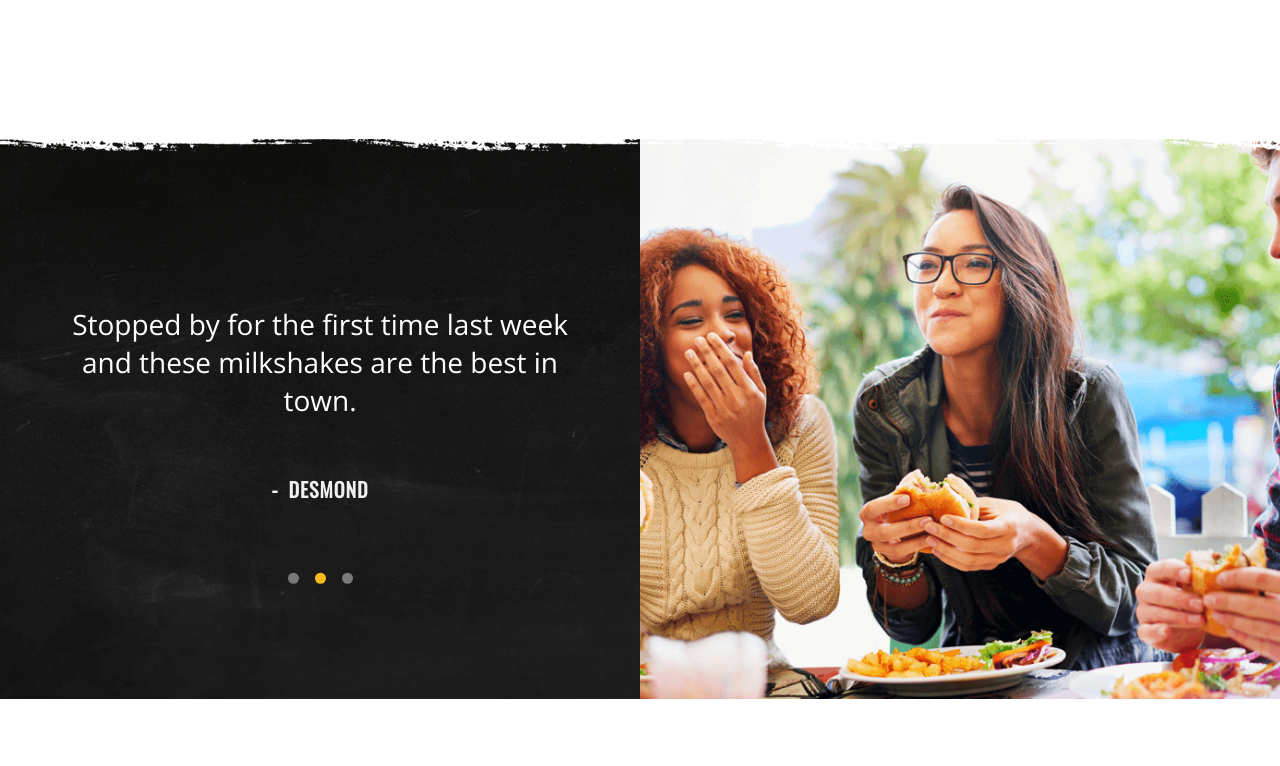
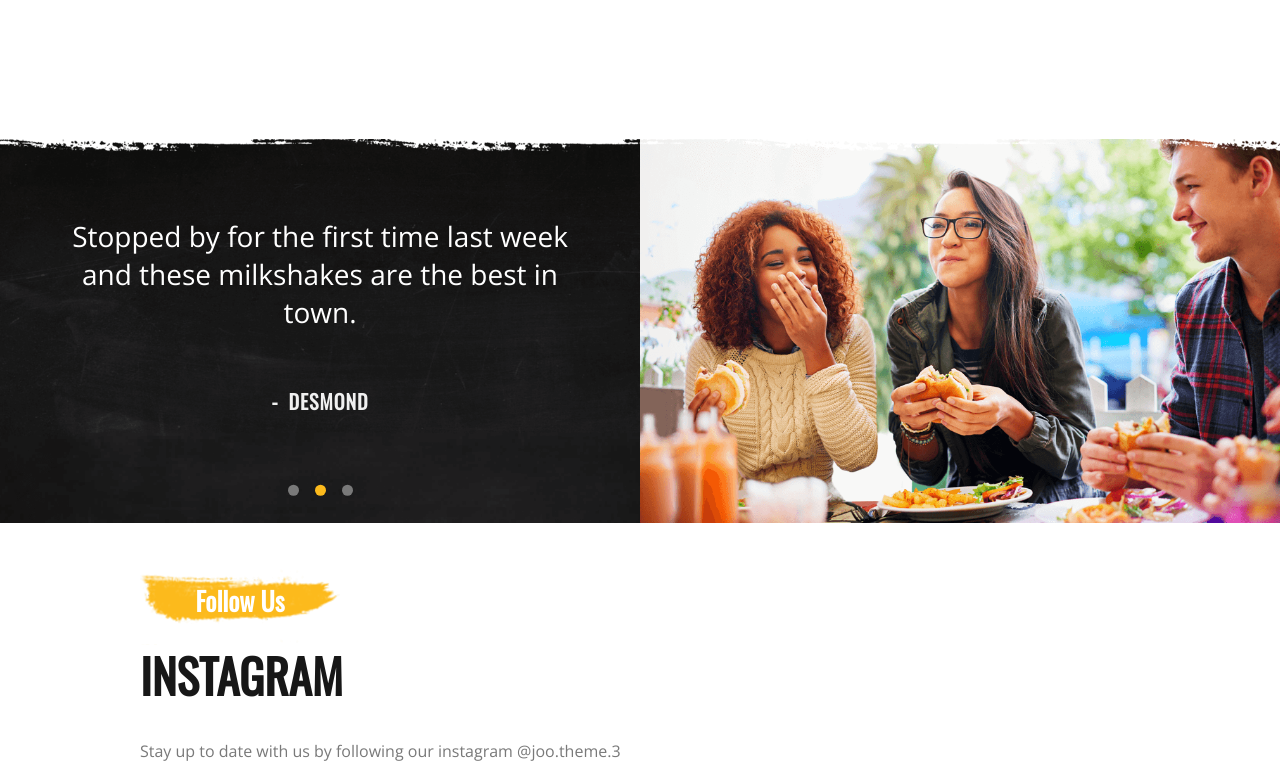
Before and after one commit to jisanjung/Joos, a website built with webpack: page index.html in a window 1280 px wide. Shown: the part 2789-3555 px from the top of the page. Before the commit the page ends 3520 px from the top, so only its background shows below. Built offline with nearby package versions, Linux system fonts and the light colour scheme; some icons are missing; files whose address does not match are found by name.

Commit message:
starting on instagram section

```diff
--- a/index.html
+++ b/index.html
@@ -182,6 +182,16 @@
                 </div>
             </div>
         </section>
+        <!--instagram-->
+        <section class="instragram">
+            <div class="description container">
+                <div class="title">
+                    <h2>Follow Us</h2>
+                </div>
+                <h1>INSTAGRAM</h1>
+                <p>Stay up to date with us by following our instagram @joo.theme.3</p>
+            </div>
+        </section>
     </main>
 
     <script src="https://code.jquery.com/jquery-3.5.1.slim.min.js" integrity="sha384-DfXdz2htPH0lsSSs5nCTpuj/zy4C+OGpamoFVy38MVBnE+IbbVYUew+OrCXaRkfj" crossorigin="anonymous"></script>
--- a/src/sass/pages/_home.scss
+++ b/src/sass/pages/_home.scss
@@ -314,8 +314,9 @@ main {
             top: -10px;
         }
         .quote {
-            height: 560px;
             background: url("../../../dist/images/black.png");
+            background-repeat: no-repeat;
+            background-size: cover;
             @include media-query-mobile(1024px) {
                 width: 50%;
             }
```
Also changed, not shown: dist/main.min.css, dist/slick-theme.min.css (deleted), dist/slick.min.css (deleted), 3 other files.
